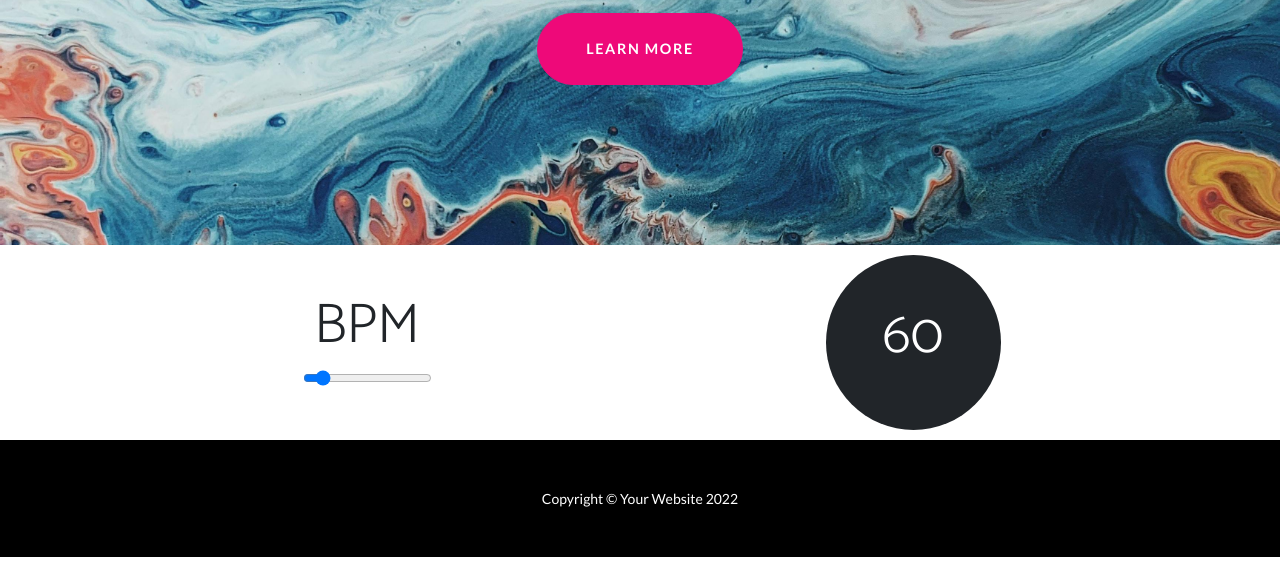
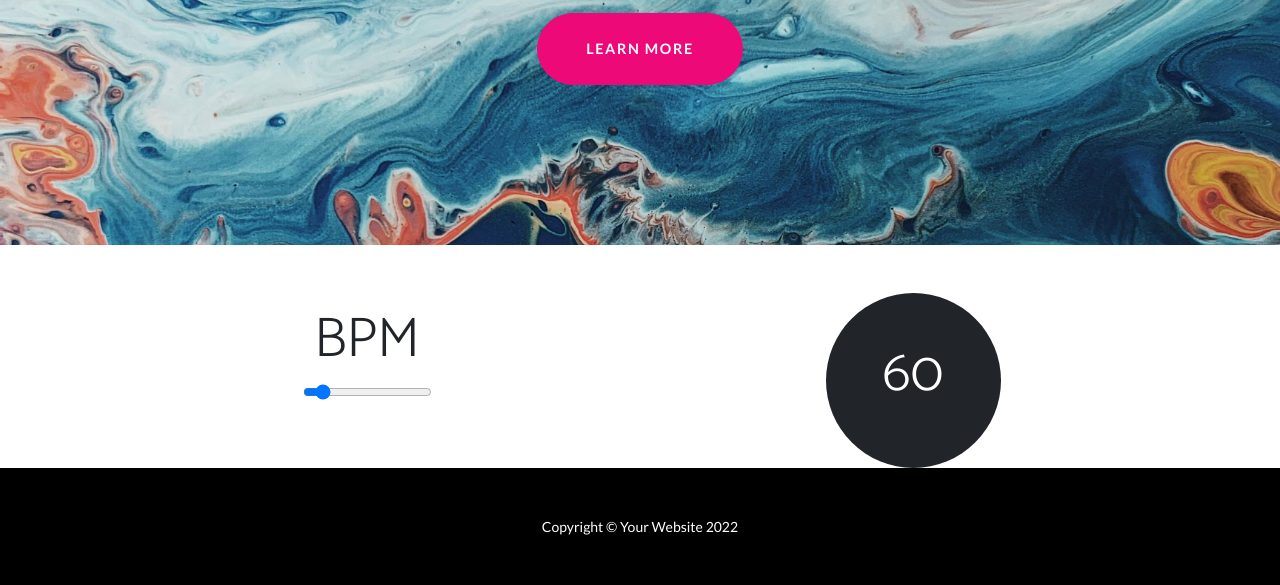
Before and after one commit to tsims115/Metronome, a website: page dist/index.html in a window 1280 px wide. Shown: the part 442-1027 px from the top of the page. Before the commit the page ends 999 px from the top, so only its background shows below. Drawn offline with nearby package versions, Linux system fonts and the light colour scheme.

Commit message:
Adding changes to BPM

```diff
--- a/dist/index.html
+++ b/dist/index.html
@@ -51,7 +51,7 @@
             </div>
             <div class="container px-5 text-center">
                 <div class="row gx-5 align-items-center">
-                    <div class="col-lg-6 order-lg-2" >
+                    <div class="col-lg-6 order-lg-2 mt-5" >
                         <div class="p-5 bg-dark rounded-circle" style="margin-left: auto;margin-right: auto; height: 175px; width:175px; color: white;">
                             <h2 class="display-4 bpmd"></h2>
                         </div>
```
